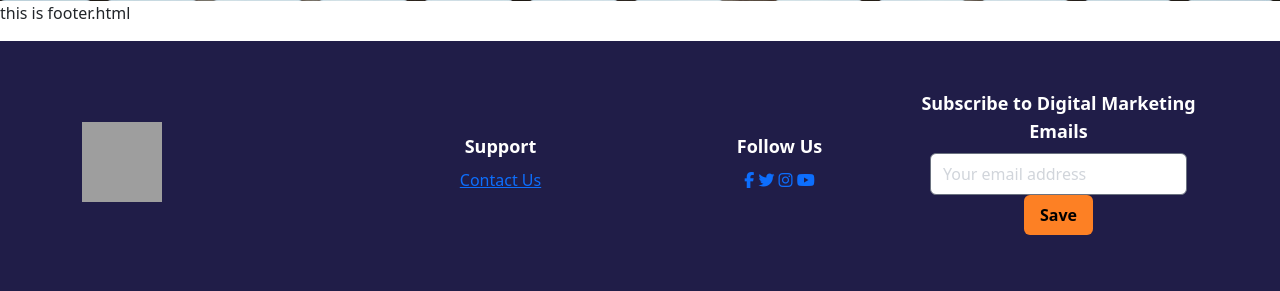
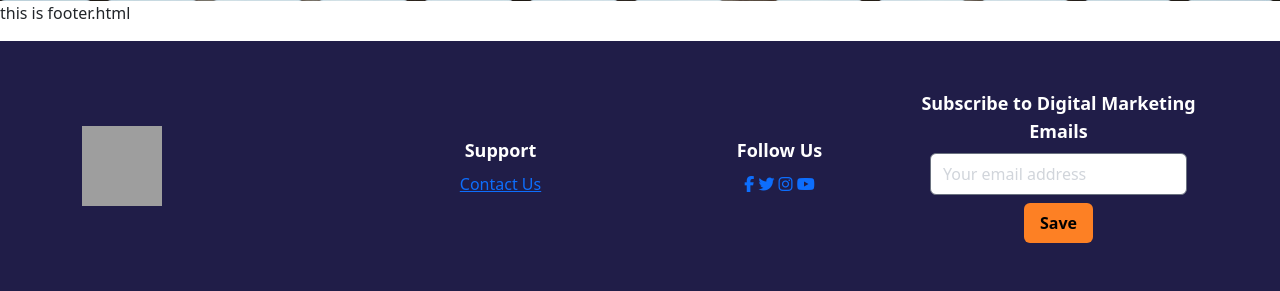
Before and after one commit to emmaC11/brick-by-brick, a Django app: page / in a window 1280 px wide. Shown: the part 879-1170 px from the top of the page. Before the commit the page ends 1114 px from the top, so only its background shows below. Run offline with Django 3.2, Linux system fonts and the light colour scheme; style sheets or scripts are compiled from the project's sources; some libraries are stand-ins or nearby versions; grey boxes are pictures that could not be loaded.

Commit message:
add margin bottom to input class as not spacing between button when stacked

```diff
--- a/templates/footer.html
+++ b/templates/footer.html
@@ -22,7 +22,7 @@
         </div>
         <div class="text-center md:w-1/4 mb-6 md:mb-0">
             <h4 class="text-lg font-semibold">Subscribe to Digital Marketing Emails</h4>
-            <input type="email" class="bg-white text-gray-300 rounded-md" value="Your email address">
+            <input type="email" class="bg-white text-gray-300 rounded-md mb-2" value="Your email address">
             <button class="bg-orange text-black font-semibold rounded-md py-2 px-3">Save</button>
         </div>
 
```
